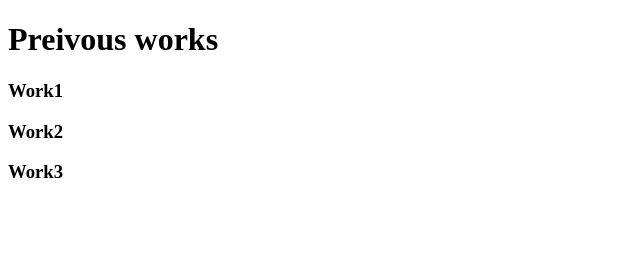
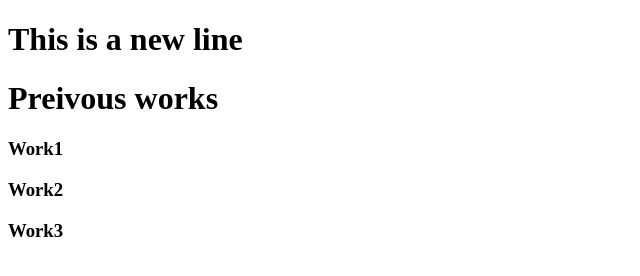
Before and after one commit to Franky101/miweb, a plain HTML site: page works.html in a window 1280 px wide. Shown: the whole page, without its empty margins (0-640 px from the left). Drawn offline with Linux system fonts and the light colour scheme.

Commit message:
update of work.html
line added at the beginning

```diff
--- a/works.html
+++ b/works.html
@@ -7,6 +7,7 @@
     <title>Previous works</title>
 </head>
 <body>
+    <h1>This is a new line</h1>
     <h1>Preivous works</h1>
     <h3>Work1</h3>
     <h3>Work2</h3>
```
